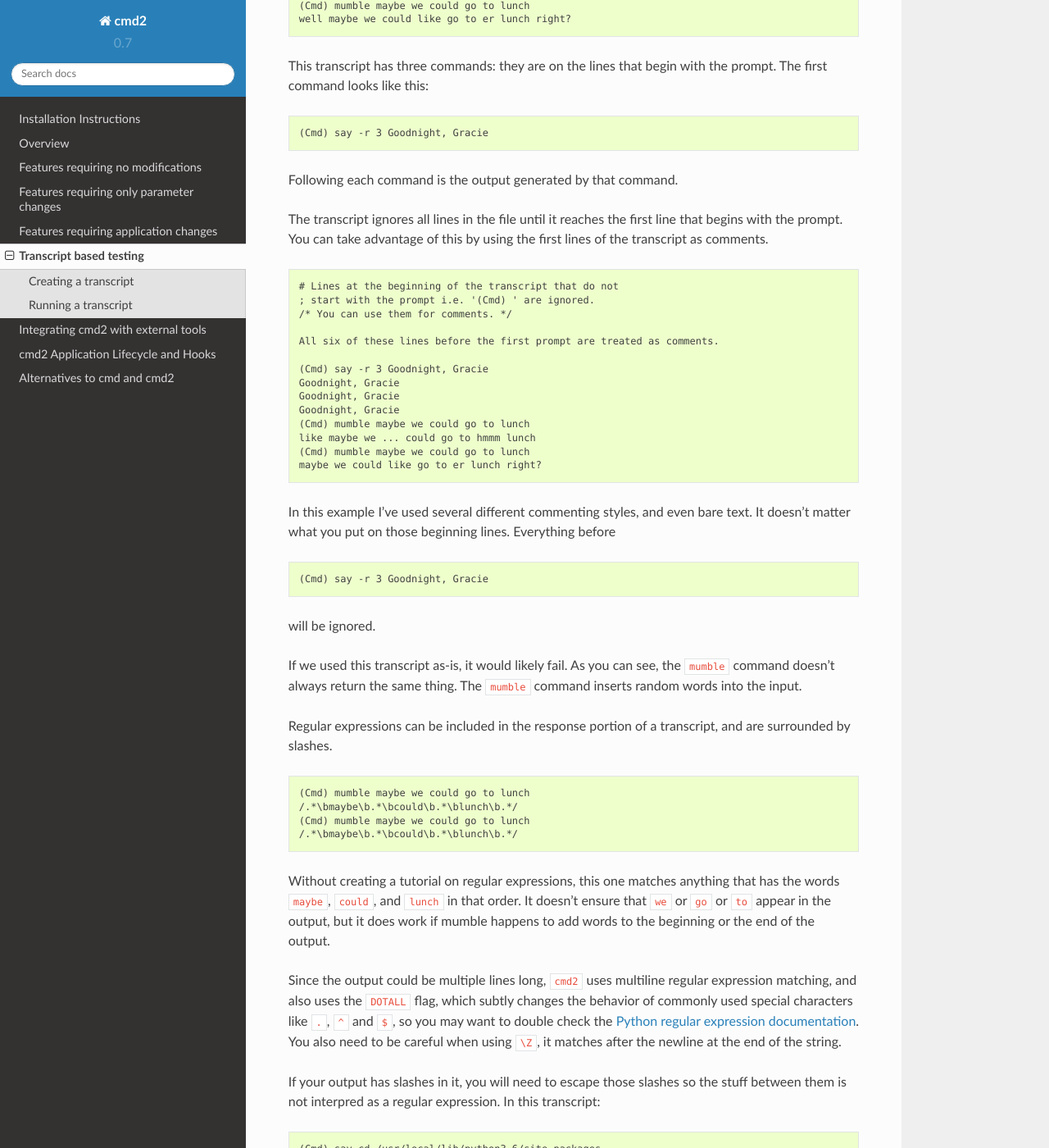
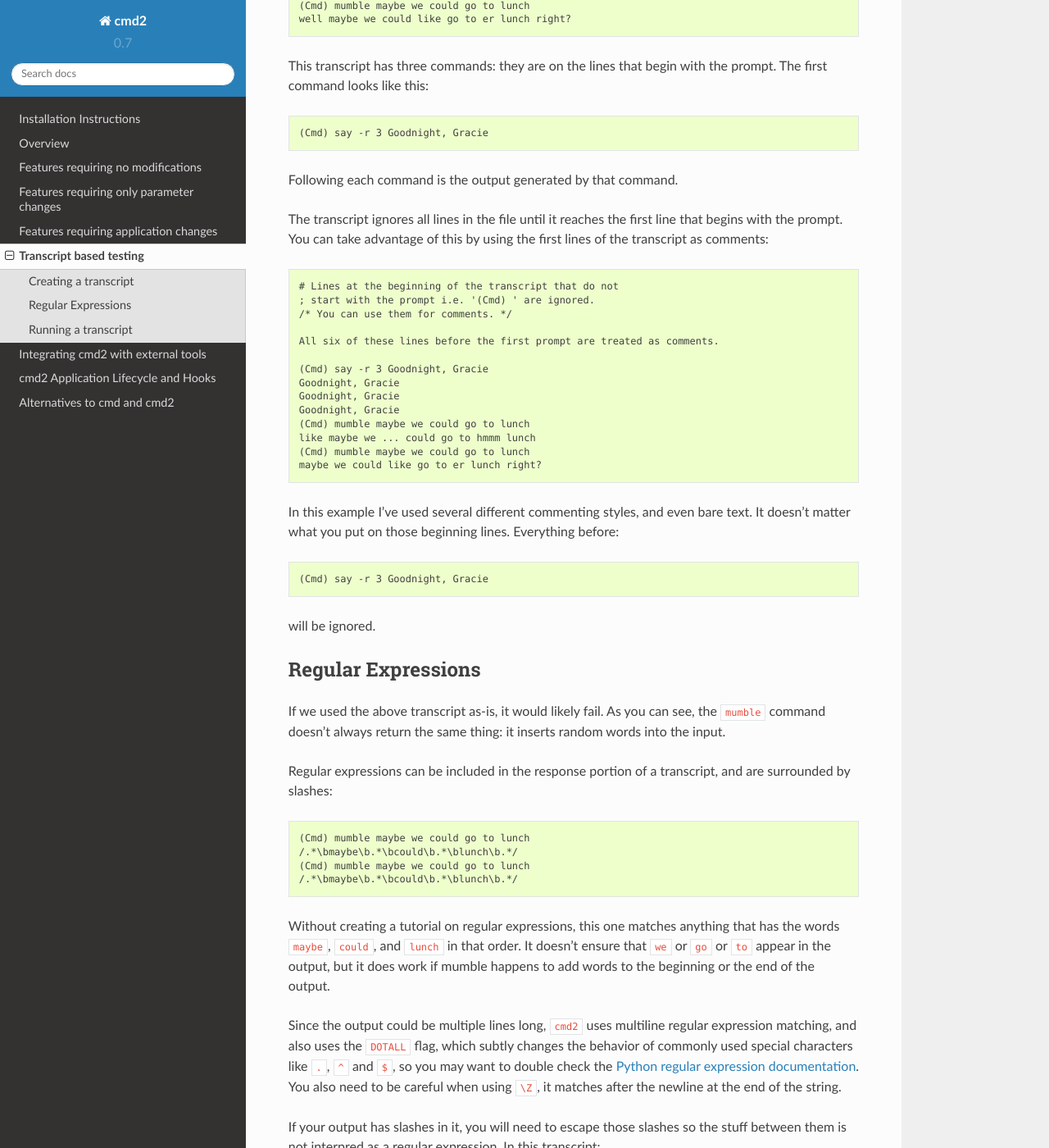
Before and after one commit to python-cmd2/cmd2, a Sphinx documentation site: the page built from docs/transcript.rst, in a window 1280 px wide and 1400 px high, scrolled down 501 px. Shown: the whole window at 82% size. Built offline with Sphinx 7.4.7 and the Read the Docs theme 2.0.0, drawn with Linux system fonts in a browser that asks for light colours; some of the changed text lies outside the part shown.

Commit message:
Documentation edits and revisions

```diff
--- a/docs/freefeatures.rst
+++ b/docs/freefeatures.rst
@@ -81,6 +81,8 @@
                self.allow_cli_args = False
 
 .. _Argparse: https://docs.python.org/3/library/argparse.html
+
+.. _output_redirection:
 
 Output redirection
 ==================
--- a/docs/transcript.rst
+++ b/docs/transcript.rst
@@ -8,13 +8,12 @@
 contain regular expressions, which provide the flexibility to match responses
 from commands that produce dynamic or variable output.
 
+.. highlight:: none
 
 Creating a transcript
 =====================
 
-Here's a transcript created from ``python examples/example.py``:
-
-.. code-block:: none
+Here's a transcript created from ``python examples/example.py``::
 
    (Cmd) say -r 3 Goodnight, Gracie
    Goodnight, Gracie
@@ -26,20 +25,15 @@
    well maybe we could like go to er lunch right?
 
 This transcript has three commands: they are on the lines that begin with the
-prompt. The first command looks like this:
-
-.. code-block:: none
+prompt. The first command looks like this::
 
    (Cmd) say -r 3 Goodnight, Gracie
-
 
 Following each command is the output generated by that command.
 
 The transcript ignores all lines in the file until it reaches the first line
 that begins with the prompt. You can take advantage of this by using the first
-lines of the transcript as comments.
-
-.. code-block:: none
+lines of the transcript as comments::
 
    # Lines at the beginning of the transcript that do not
    ; start with the prompt i.e. '(Cmd) ' are ignored.
@@ -57,24 +51,22 @@
    maybe we could like go to er lunch right?
 
 In this example I've used several different commenting styles, and even bare
-text. It doesn't matter what you put on those beginning lines. Everything before
-
-.. code-block:: none
+text. It doesn't matter what you put on those beginning lines. Everything before::
 
    (Cmd) say -r 3 Goodnight, Gracie
 
 will be ignored.
 
-If we used this transcript as-is, it would likely fail. As you can see, the
-``mumble`` command doesn't always return the same thing. The ``mumble`` command
-inserts random words into the input.
 
+Regular Expressions
+===================
 
+If we used the above transcript as-is, it would likely fail. As you can see,
+the ``mumble`` command doesn't always return the same thing: it inserts random
+words into the input.
 
 Regular expressions can be included in the response portion of a transcript,
-and are surrounded by slashes.
-
-.. code-block:: none
+and are surrounded by slashes::
 
    (Cmd) mumble maybe we could go to lunch
    /.*\bmaybe\b.*\bcould\b.*\blunch\b.*/
@@ -94,20 +86,16 @@
 using ``\Z``, it matches after the newline at the end of the string.
 
 If your output has slashes in it, you will need to escape those slashes so the
-stuff between them is not interpred as a regular expression. In this transcript:
-
-.. code-block:: none
+stuff between them is not interpred as a regular expression. In this transcript::
 
    (Cmd) say cd /usr/local/lib/python3.6/site-packages
    /usr/local/lib/python3.6/site-packages
 
 the output contains slashes. The text between the first slash and the second
-slash, will be interpreted as a regular expression, and those two
-slashes will not be included in the comparison. When replayed, this transcript
-would therefore fail. To fix it, we could either write a regular expression to
-match the path instead of specifying it verbatim, or we can escape the slashes:
-
-.. code-block:: none
+slash, will be interpreted as a regular expression, and those two slashes will
+not be included in the comparison. When replayed, this transcript would
+therefore fail. To fix it, we could either write a regular expression to match
+the path instead of specifying it verbatim, or we can escape the slashes::
 
    (Cmd) say cd /usr/local/lib/python3.6/site-packages
    \/usr\/local\/lib\/python3.6\/site-packages
@@ -115,12 +103,19 @@
 .. warning::
 
    Be aware of trailing spaces and newlines. Your commands might output
-   trailing spaces which are impossible to see.
+   trailing spaces which are impossible to see. Instead of leaving them
+   invisible, you can add a regular expression to match them, so that you can
+   see where they are when you look at the transcript::
+
+      (Cmd) set prompt
+      prompt: (Cmd)/ /
 
    Some terminal emulators strip trailing space when you copy text from them.
    This could make the actual data generated by your app different than the
    text you pasted into the transcript, and it might not be readily obvious why
-   the transcript is not passing.
+   the transcript is not passing. Consider using :ref:`output_redirection` to
+   the clipboard or to a file to ensure you accurately capture the output of
+   your command.
 
    If you aren't using regular expressions, make sure the newlines at the end
    of your transcript exactly match the output of your commands. A common cause
@@ -134,9 +129,7 @@
 ====================
 
 Once you have created a transcript, it's easy to have your application play it
-back and check the output. From within the ``examples/`` directory:
-
-.. code-block:: none
+back and check the output. From within the ``examples/`` directory::
 
    $ python example.py --test transcript_regex.txt
    .
```
